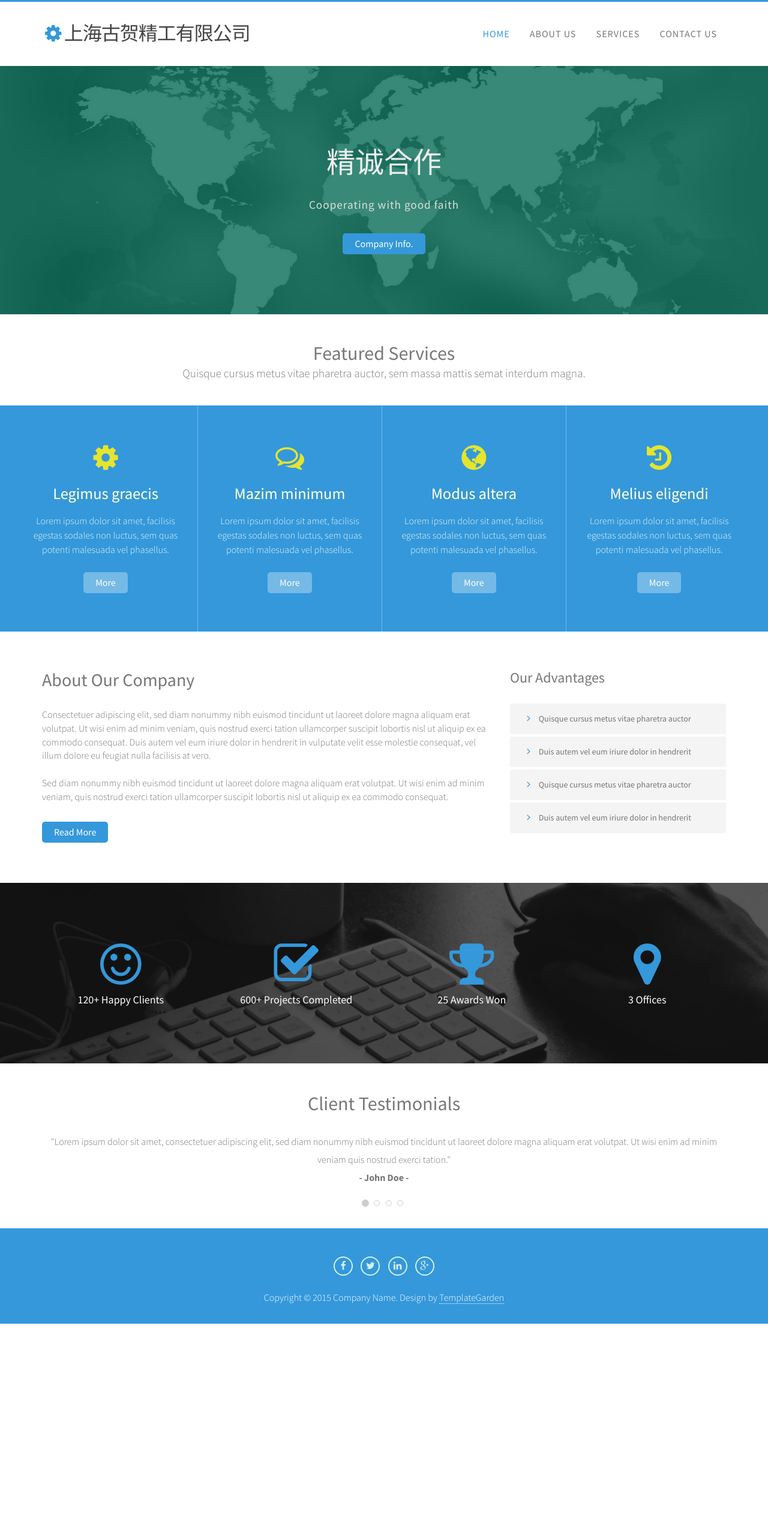
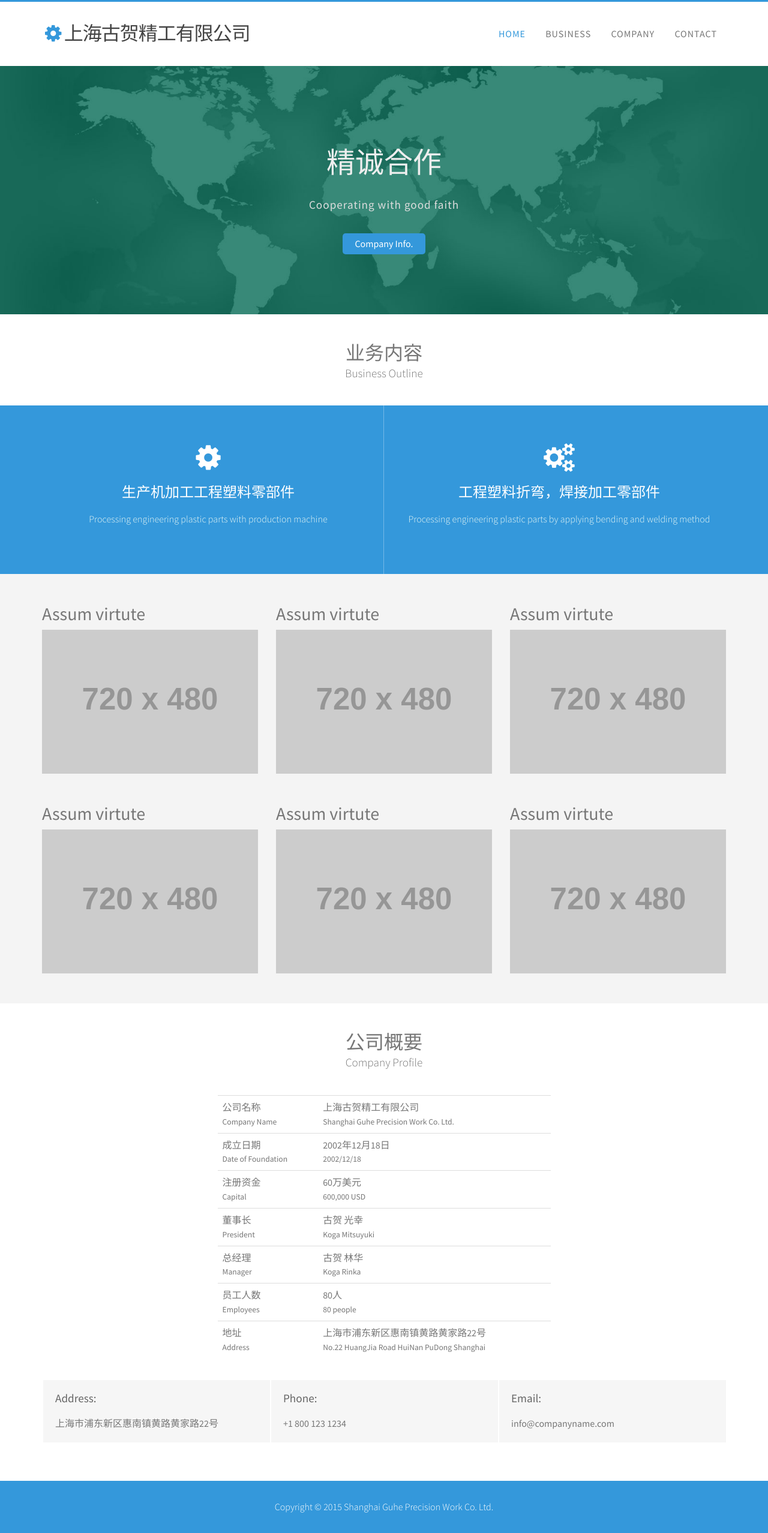
Before and after one commit to shghjg/shghjg.github.io, a Jekyll site: the page built from index.html, in a window 1280 px wide. Shown: the whole page at 60% size. Built offline with Jekyll 4.4.1, drawn with Linux system fonts in a browser that asks for light colours; before the commit the page ends 2207 px from its top, so only the background shows below that.

Commit message:
Add contents

```diff
--- a/_layouts/default.html
+++ b/_layouts/default.html
@@ -12,13 +12,13 @@
 <body>
 
 <div class="header">
-  <div class="container"> <a class="navbar-brand" href="index.html"><i class="fa fa-cog"></i> 上海古贺精工有限公司</a>
+  <div class="container"> <a class="navbar-brand" href="{{ site.baseurl }}/"><i class="fa fa-cog"></i> 上海古贺精工有限公司</a>
     <div class="menu"> <a class="toggleMenu" href="#"><img src="images/nav_icon.png" alt="" /> </a>
       <ul class="nav" id="nav">
-        <li class="current"><a href="index.html">Home</a></li>
-        <li><a href="about.html">About Us</a></li>
-        <li><a href="services.html">Services</a></li>
-        <li><a href="contact.html">Contact Us</a></li>
+        <li class="current"><a href="{{ site.baseurl }}/">Home</a></li>
+        <li><a href="{{ site.baseurl }}/#business">Business</a></li>
+        <li><a href="{{ site.baseurl }}/#company">Company</a></li>
+        <li><a href="{{ site.baseurl }}/#contact">Contact</a></li>
         <div class="clear"></div>
       </ul>
       <script type="text/javascript" src="js/responsive-nav.js"></script>
@@ -30,9 +30,8 @@
 
 <div class="footer">
   <div class="footer_bottom">
-    <div class="follow-us"> <a class="fa fa-facebook social-icon" href="#"></a> <a class="fa fa-twitter social-icon" href="#"></a> <a class="fa fa-linkedin social-icon" href="#"></a> <a class="fa fa-google-plus social-icon" href="#"></a> </div>
     <div class="copy">
-      <p>Copyright &copy; 2015 Company Name. Design by <a href="http://www.templategarden.com" rel="nofollow">TemplateGarden</a></p>
+      <p>Copyright &copy; 2015 Shanghai Guhe Precision Work Co. Ltd.</p>
     </div>
   </div>
 </div>
--- a/_sass/_variables.scss
+++ b/_sass/_variables.scss
@@ -1,2 +1,4 @@
 $brand_color: #3498db; // #2ABB9B
 $sub_color: #e5e52d;
+
+$light_gray: #f4f4f4;
--- a/css/style.scss
+++ b/css/style.scss
@@ -22,3 +22,45 @@
 		text-transform: none;
 	}
 }
+
+h3.m_1 {
+	color: #fff;
+}
+
+.feature_grid {
+	border-right: 1px solid lighten($brand_color, 15);
+	border-left: 1px solid lighten($brand_color, 15);
+	margin-right: -1px;
+	padding: 4em 2em;
+
+	&:first-child {
+		border-left: 0;
+	}
+
+	&:last-child {
+		border-right: 0;
+	}
+
+	.fa {
+		color: #fff;
+	}
+}
+
+.gallery {
+	background: $light_gray;
+	padding-top: 25px;
+	padding-bottom: 25px;
+
+	.image_box {
+		padding-top: 25px;
+		padding-bottom: 25px;
+
+		img {
+			max-width: 100%;
+		}
+	}
+}
+
+.contact_top {
+	margin-bottom: 0;
+}
--- a/index.html
+++ b/index.html
@@ -7,148 +7,141 @@ layout: default
 		<div class="banner-info">
 			<h1>精诚合作</h1>
 			<p>Cooperating with good faith</p>
-			<a class="banner_btn" href="about.html">Company Info.</a>
+			<a class="banner_btn" href="{{ site.baseurl }}/#company">Company Info.</a>
 		</div>
 	</div>
 </div>
+
 <div class="main">
+
+	<section id="business">
 		<div class="content_white">
-	<h2>Featured Services</h2>
-	<p>Quisque cursus metus vitae pharetra auctor, sem massa mattis semat interdum magna.</p>
+			<h2>业务内容</h2>
+			<p>Business Outline</p>
 		</div>
 		<div class="featured_content" id="feature">
 			<div class="container">
 				<div class="row text-center">
-			<div class="col-mg-3 col-xs-3 feature_grid1"> <i class="fa fa-cog fa-3x"></i>
-				<h3 class="m_1"><a href="services.html">Legimus graecis</a></h3>
-				<p class="m_2">Lorem ipsum dolor sit amet, facilisis egestas sodales non luctus, sem quas potenti malesuada vel phasellus.</p>
-				<a href="services.html" class="feature_btn">More</a> </div>
-			<div class="col-mg-3 col-xs-3 feature_grid1"> <i class="fa fa-comments-o fa-3x"></i>
-				<h3 class="m_1"><a href="services.html">Mazim minimum</a></h3>
-				<p class="m_2">Lorem ipsum dolor sit amet, facilisis egestas sodales non luctus, sem quas potenti malesuada vel phasellus.</p>
-				<a href="services.html" class="feature_btn">More</a> </div>
-			<div class="col-md-3 col-xs-3 feature_grid1"> <i class="fa fa-globe fa-3x"></i>
-				<h3 class="m_1"><a href="services.html">Modus altera</a></h3>
-				<p class="m_2">Lorem ipsum dolor sit amet, facilisis egestas sodales non luctus, sem quas potenti malesuada vel phasellus.</p>
-				<a href="services.html" class="feature_btn">More</a> </div>
-			<div class="col-md-3 col-xs-3 feature_grid2"> <i class="fa fa-history fa-3x"></i>
-				<h3 class="m_1"><a href="services.html">Melius eligendi</a></h3>
-				<p class="m_2">Lorem ipsum dolor sit amet, facilisis egestas sodales non luctus, sem quas potenti malesuada vel phasellus.</p>
-				<a href="services.html" class="feature_btn">More</a> </div>
+					<div class="col-md-6 col-xs-12 feature_grid"> <i class="fa fa-cog fa-3x"></i>
+						<h3 class="m_1">生产机加工工程塑料零部件</h3>
+						<p class="m_2">Processing engineering plastic parts with production machine</p>
 					</div>
-	</div>
-</div>
-<div class="about-info">
-	<div class="container">
-		<div class="row">
-			<div class="col-md-8">
-				<div class="block-heading-two">
-					<h2><span>About Our Company</span></h2>
-				</div>
-				<p>Consectetuer adipiscing elit, sed diam nonummy nibh euismod tincidunt ut laoreet dolore magna aliquam erat volutpat. Ut wisi enim ad minim veniam, quis nostrud exerci tation ullamcorper suscipit lobortis nisl ut aliquip ex ea commodo consequat. Duis autem vel eum iriure dolor in hendrerit in vulputate velit esse molestie consequat, vel illum dolore eu feugiat nulla facilisis at vero.</p>
-				<br>
-				<p>Sed diam nonummy nibh euismod tincidunt ut laoreet dolore magna aliquam erat volutpat. Ut wisi enim ad minim veniam, quis nostrud exerci tation ullamcorper suscipit lobortis nisl ut aliquip ex ea commodo consequat.</p>
-				<a class="banner_btn" href="about.html">Read More</a> </div>
-			<div class="col-md-4">
-				<div class="block-heading-two">
-					<h3><span>Our Advantages</span></h3>
-				</div>
-				<div class="panel-group" id="accordion-alt3">
-					<div class="panel">
-						<div class="panel-heading">
-							<h4 class="panel-title"> <a data-toggle="collapse" data-parent="#accordion-alt3" href="#collapseOne-alt3"> <i class="fa fa-angle-right"></i> Quisque cursus metus vitae pharetra auctor</a> </h4>
-						</div>
-						<div id="collapseOne-alt3" class="panel-collapse collapse">
-							<div class="panel-body">
-								<p>Consectetuer adipiscing elit, sed diam nonummy nibh euismod tincidunt ut laoreet dolore magna aliquam erat volutpat. Ut wisi enim ad minim veniam, quis nostrud exerci tation ullamcorper suscipit.</p>
-							</div>
-						</div>
-					</div>
-					<div class="panel">
-						<div class="panel-heading">
-							<h4 class="panel-title"> <a data-toggle="collapse" data-parent="#accordion-alt3" href="#collapseTwo-alt3"> <i class="fa fa-angle-right"></i> Duis autem vel eum iriure dolor in hendrerit</a> </h4>
-						</div>
-						<div id="collapseTwo-alt3" class="panel-collapse collapse">
-							<div class="panel-body">
-								<p>Consectetuer adipiscing elit, sed diam nonummy nibh euismod tincidunt ut laoreet dolore magna aliquam erat volutpat. Ut wisi enim ad minim veniam, quis nostrud exerci tation ullamcorper suscipit.</p>
-							</div>
-						</div>
-					</div>
-					<div class="panel">
-						<div class="panel-heading">
-							<h4 class="panel-title"> <a data-toggle="collapse" data-parent="#accordion-alt3" href="#collapseThree-alt3"> <i class="fa fa-angle-right"></i> Quisque cursus metus vitae pharetra auctor </a> </h4>
-						</div>
-						<div id="collapseThree-alt3" class="panel-collapse collapse">
-							<div class="panel-body">
-								<p>Consectetuer adipiscing elit, sed diam nonummy nibh euismod tincidunt ut laoreet dolore magna aliquam erat volutpat. Ut wisi enim ad minim veniam, quis nostrud exerci tation ullamcorper suscipit.</p>
-							</div>
-						</div>
-					</div>
-					<div class="panel">
-						<div class="panel-heading">
-							<h4 class="panel-title"> <a data-toggle="collapse" data-parent="#accordion-alt3" href="#collapseFour-alt3"> <i class="fa fa-angle-right"></i> Duis autem vel eum iriure dolor in hendrerit</a> </a> </h4>
-						</div>
-						<div id="collapseFour-alt3" class="panel-collapse collapse">
-							<div class="panel-body">
-								<p>Consectetuer adipiscing elit, sed diam nonummy nibh euismod tincidunt ut laoreet dolore magna aliquam erat volutpat. Ut wisi enim ad minim veniam, quis nostrud exerci tation ullamcorper suscipit.</p>
+					<div class="col-md-6 col-xs-12 feature_grid"> <i class="fa fa-cogs fa-3x"></i>
+						<h3 class="m_1">工程塑料折弯，焊接加工零部件</h3>
+						<p class="m_2">Processing engineering plastic parts by applying bending and welding method</p>
 					</div>
 				</div>
 			</div>
 		</div>
+		<div class="gallery">
+			<div class="container">
+				<div class="row">
+					<div class="col-md-4 col-sm-6 image_box">
+						<h2>Assum virtute</h2>
+						<p><img src="//placehold.it/720x480/" alt="" /></p>
+					</div>
+					<div class="col-md-4 col-sm-6 image_box">
+						<h2>Assum virtute</h2>
+						<p><img src="//placehold.it/720x480/" alt="" /></p>
+					</div>
+					<div class="col-md-4 col-sm-6 image_box">
+						<h2>Assum virtute</h2>
+						<p><img src="//placehold.it/720x480/" alt="" /></p>
+					</div>
+					<div class="col-md-4 col-sm-6 image_box">
+						<h2>Assum virtute</h2>
+						<p><img src="//placehold.it/720x480/" alt="" /></p>
+					</div>
+					<div class="col-md-4 col-sm-6 image_box">
+						<h2>Assum virtute</h2>
+						<p><img src="//placehold.it/720x480/" alt="" /></p>
+					</div>
+					<div class="col-md-4 col-sm-6 image_box">
+						<h2>Assum virtute</h2>
+						<p><img src="//placehold.it/720x480/" alt="" /></p>
 					</div>
 				</div>
 			</div>
 		</div>
-<div class="highlight-info">
-	<div class="overlay spacer">
+	</section>
+
+	<section id="company">
+		<div class="content_white">
+			<h2>公司概要</h2>
+			<p>Company Profile</p>
+		</div>
 		<div class="container">
-			<div class="row text-center">
-				<div class="col-sm-3 col-xs-6"> <i class="fa fa-smile-o fa-5x"></i>
-					<h4>120+ Happy Clients</h4>
-				</div>
-				<div class="col-sm-3 col-xs-6"> <i class="fa fa-check-square-o fa-5x"></i>
-					<h4>600+ Projects Completed</h4>
-				</div>
-				<div class="col-sm-3 col-xs-6"> <i class="fa fa-trophy fa-5x"></i>
-					<h4>25 Awards Won</h4>
-				</div>
-				<div class="col-sm-3 col-xs-6"> <i class="fa fa-map-marker fa-5x"></i>
-					<h4>3 Offices</h4>
+			<div class="row">
+				<div class="col-md-6 col-md-offset-3 col-sm-8 col-sm-offset-2">
+					<table class="table">
+						<tbody>
+							<tr>
+								<td>公司名称<br />
+									<small>Company Name</small></td>
+								<td>上海古贺精工有限公司<br />
+									<small>Shanghai Guhe Precision Work Co. Ltd.</small></td>
+							</tr>
+							<tr>
+								<td>成立日期<br />
+									<small>Date of Foundation</small></td>
+								<td>2002年12月18日<br />
+									<small>2002/12/18</small></td>
+							</tr>
+							<tr>
+								<td>注册资金<br />
+									<small>Capital</small></td>
+								<td>60万美元<br />
+									<small>600,000 USD</small></td>
+							</tr>
+							<tr>
+								<td>董事长<br />
+									<small>President</small></td>
+								<td>古贺 光幸<br />
+									<small>Koga Mitsuyuki</small></td>
+							</tr>
+							<tr>
+								<td>总经理<br />
+									<small>Manager</small></td>
+								<td>古贺 林华<br />
+									<small>Koga Rinka</small></td>
+							</tr>
+							<tr>
+								<td>员工人数<br />
+									<small>Employees</small></td>
+								<td>80人<br />
+									<small>80 people</small></td>
+							</tr>
+							<tr>
+								<td>地址<br />
+									<small>Address</small></td>
+								<td>上海市浦东新区惠南镇黄路黄家路22号<br />
+									<small>No.22 HuangJia Road HuiNan PuDong Shanghai</small></td>
+							</tr>
+						</tbody>
+					</table>
 				</div>
 			</div>
 		</div>
+	</section>
+
+	<section id="contact" class="contact">
+		<div class="container">
+			<div class="row contact_top">
+				<div class="col-md-4 contact_details">
+					<h5>Address:</h5>
+					<div class="contact_address">上海市浦东新区惠南镇黄路黄家路22号</div>
+				</div>
+				<div class="col-md-4 contact_details">
+					<h5>Phone:</h5>
+					<div class="contact_address"> +1 800 123 1234<br>
 					</div>
 				</div>
-<div class="testimonial-area">
-	<div class="testimonial-solid">
-		<div class="container">
-			<h2>Client Testimonials</h2>
-			<div id="carousel-example-generic" class="carousel slide" data-ride="carousel">
-				<ol class="carousel-indicators">
-					<li data-target="#carousel-example-generic" data-slide-to="0" class="active"> <a href="#"></a> </li>
-					<li data-target="#carousel-example-generic" data-slide-to="1" class=""> <a href="#"></a> </li>
-					<li data-target="#carousel-example-generic" data-slide-to="2" class=""> <a href="#"></a> </li>
-					<li data-target="#carousel-example-generic" data-slide-to="3" class=""> <a href="#"></a> </li>
-				</ol>
-				<div class="carousel-inner">
-					<div class="item active">
-						<p>"Lorem ipsum dolor sit amet, consectetuer adipiscing elit, sed diam nonummy nibh euismod tincidunt ut laoreet dolore magna aliquam erat volutpat. Ut wisi enim ad minim veniam quis nostrud exerci tation."</p>
-						<p><strong>- John Doe -</strong></p>
-					</div>
-					<div class="item">
-						<p>"Lorem ipsum dolor sit amet, consectetuer adipiscing elit, sed diam nonummy nibh euismod tincidunt ut laoreet dolore magna aliquam erat volutpat. Ut wisi enim ad minim veniam quis nostrud exerci tation."</p>
-						<p><strong>- Jane Doe -</strong></p>
-					</div>
-					<div class="item">
-						<p>"Lorem ipsum dolor sit amet, consectetuer adipiscing elit, sed diam nonummy nibh euismod tincidunt ut laoreet dolore magna aliquam erat volutpat. Ut wisi enim ad minim veniam quis nostrud exerci tation."</p>
-						<p><strong>- John Smith -</strong></p>
-					</div>
-					<div class="item">
-						<p>"Lorem ipsum dolor sit amet, consectetuer adipiscing elit, sed diam nonummy nibh euismod tincidunt ut laoreet dolore magna aliquam erat volutpat. Ut wisi enim ad minim veniam quis nostrud exerci tation."</p>
-						<p><strong>- Linda Smith -</strong></p>
+				<div class="col-md-4 contact_details">
+					<h5>Email:</h5>
+					<div class="contact_mail"> info@companyname.com</div>
 				</div>
 			</div>
 		</div>
-		</div>
-	</div>
-</div>
+	</section>
+
+</div><!-- /.main -->
```
Also changed, not shown: 1 other file. Lines whose indentation alone changed are shown as unchanged.
